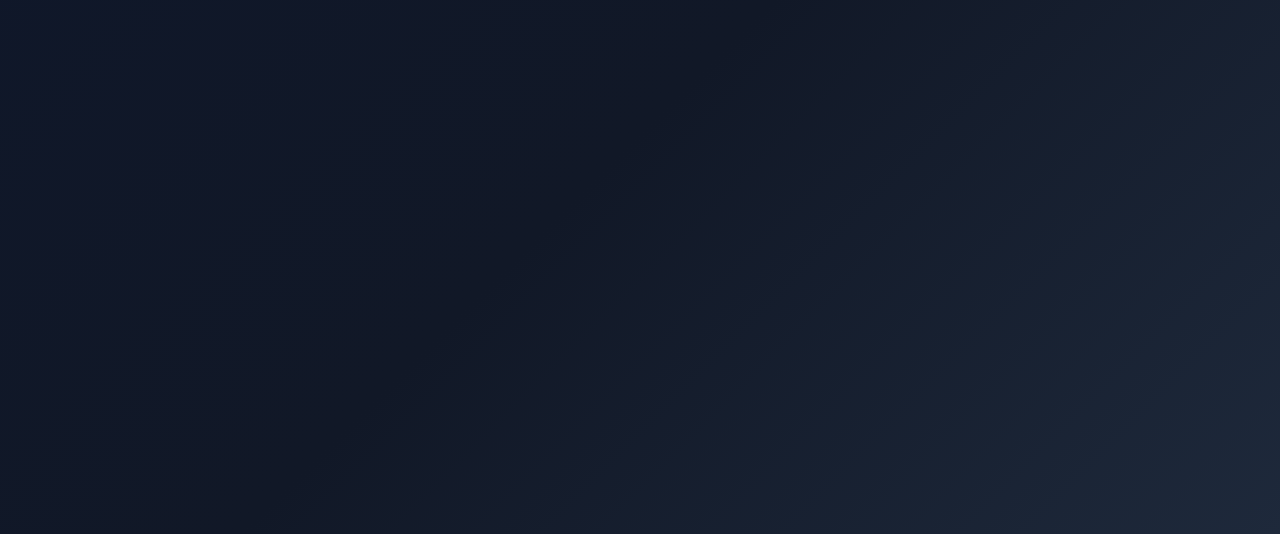
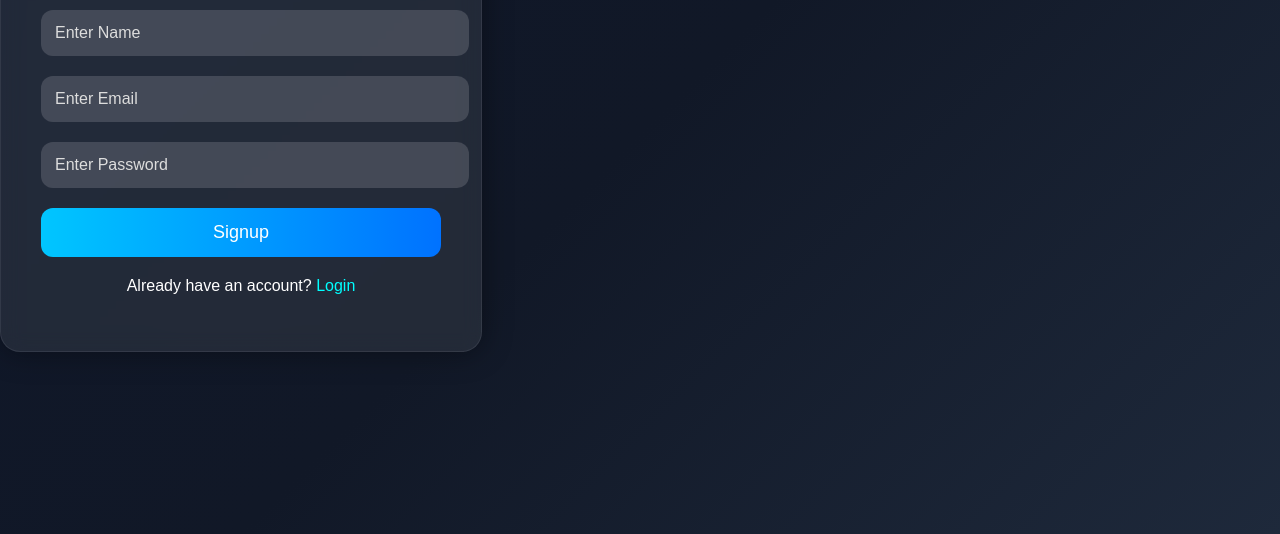
Before and after one commit to GREESHMA737/team-task-manager, a website: page client/signup.html in a window 1280 px wide. Shown: the part 266-800 px from the top of the page. Drawn offline with Linux system fonts and the light colour scheme.

Commit message:
Fixed signup styling

```diff
--- a/client/style.css
+++ b/client/style.css
@@ -192,3 +192,88 @@
     grid-template-columns: 1fr;
   }
 }
+.login-page {
+  height: 100vh;
+
+  display: flex;
+
+  justify-content: center;
+
+  align-items: center;
+}
+
+.login-container {
+  width: 400px;
+
+  padding: 40px;
+
+  border-radius: 20px;
+
+  background: rgba(255, 255, 255, 0.08);
+
+  backdrop-filter: blur(10px);
+
+  box-shadow: 0 0 30px rgba(0, 0, 0, 0.4);
+}
+
+.login-container h1 {
+  text-align: center;
+
+  color: white;
+
+  margin-bottom: 25px;
+}
+
+.login-container input {
+  width: 100%;
+
+  padding: 14px;
+
+  margin-bottom: 20px;
+
+  border: none;
+
+  border-radius: 12px;
+
+  background: rgba(255, 255, 255, 0.15);
+
+  color: white;
+
+  font-size: 16px;
+}
+
+.login-container input::placeholder {
+  color: #ddd;
+}
+
+.login-container button {
+  width: 100%;
+
+  padding: 14px;
+
+  border: none;
+
+  border-radius: 12px;
+
+  background: linear-gradient(90deg, #00c6ff, #0072ff);
+
+  color: white;
+
+  font-size: 18px;
+
+  cursor: pointer;
+}
+
+.bottom-text {
+  text-align: center;
+
+  color: white;
+
+  margin-top: 20px;
+}
+
+.bottom-text a {
+  color: cyan;
+
+  text-decoration: none;
+}
```
